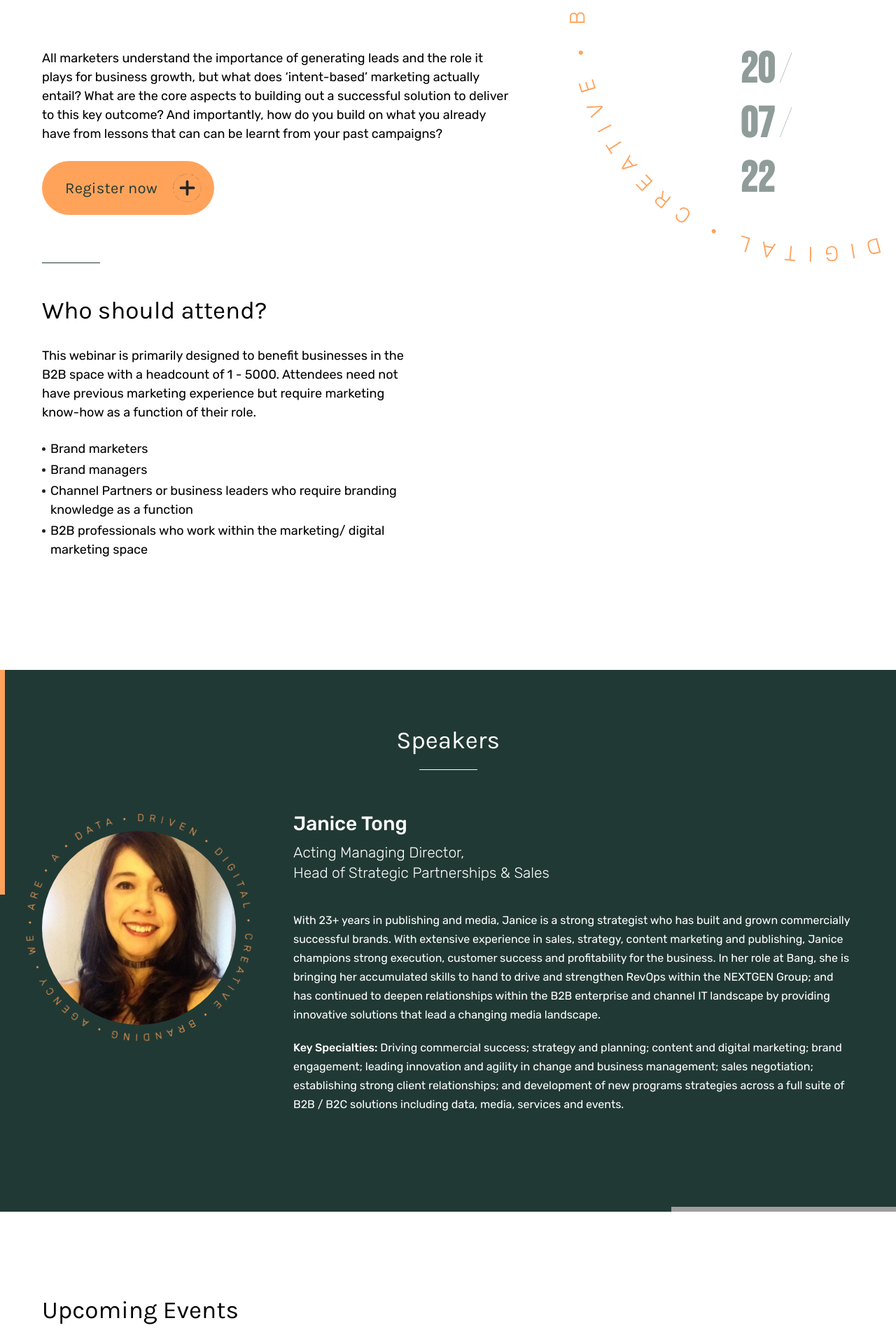
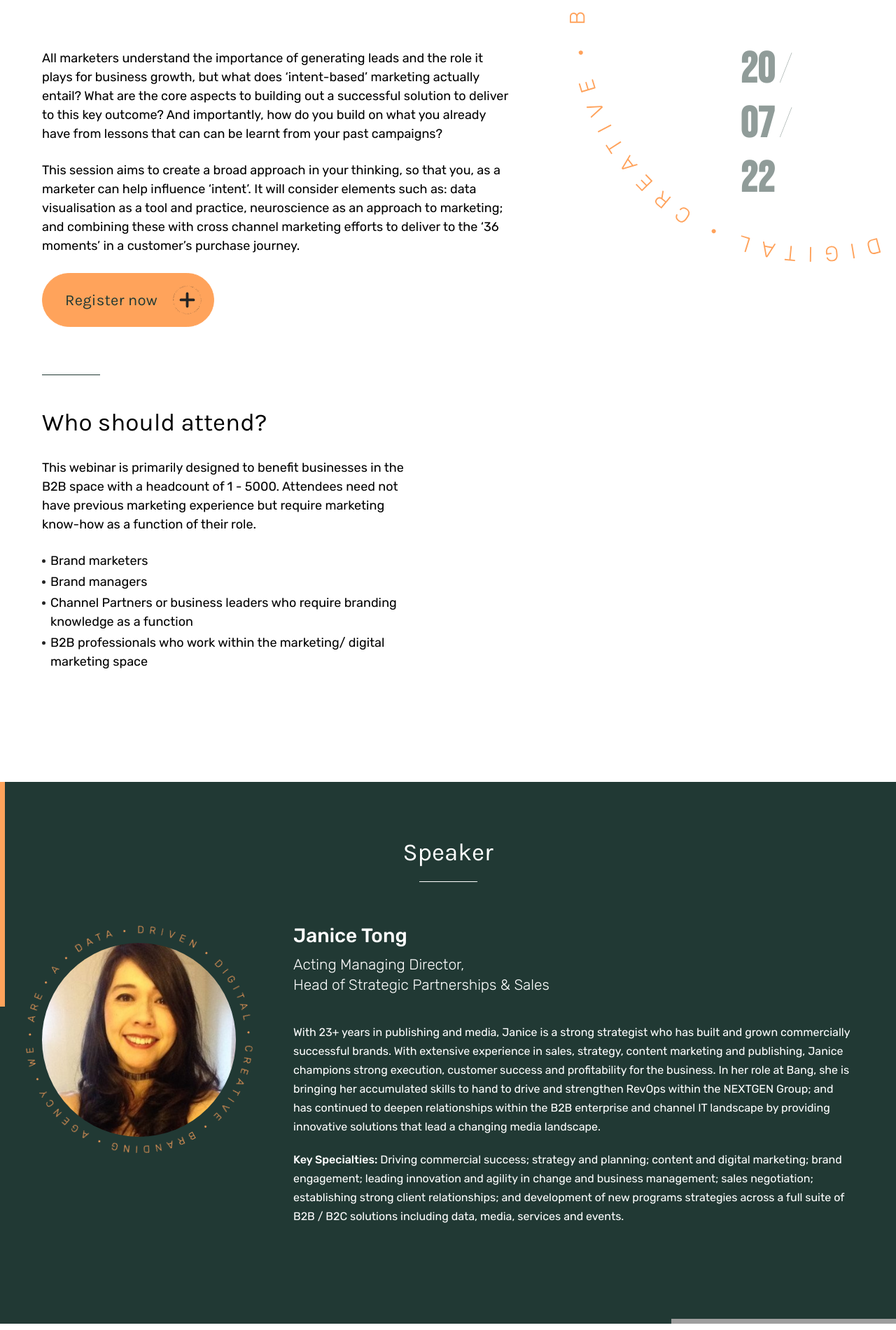
Before and after one commit to BangAU/lunch---learnlp, a PHP site: page / in a window 1280 px wide. Shown: the part 1016-2916 px from the top of the page at 70% size. Run offline with PHP 8.4, Linux system fonts and the light colour scheme; grey boxes are pictures that could not be loaded.

Commit message:
feedback changes

```diff
--- a/index.php
+++ b/index.php
@@ -297,6 +297,9 @@
                         <p data-aos="fade-in" data-aos-easing="linear" data-aos-delay="500" data-aos-duration="500">
                         All marketers understand the importance of generating leads and the role it plays for business growth, but what does ‘intent-based’ marketing actually entail? What are the core aspects to building out a successful solution to deliver to this key outcome? And importantly, how do you build on what you already have from lessons that can can be learnt from your past campaigns?
                         </p>
+                        <p data-aos="fade-in" data-aos-easing="linear" data-aos-delay="1000" data-aos-duration="500">
+                        This session aims to create a broad approach in your thinking, so that you, as a marketer can help influence ‘intent’. It will consider elements such as: data visualisation as a tool and practice, neuroscience as an approach to marketing; and combining these with cross channel marketing efforts to deliver to the ‘36 moments’ in a customer’s purchase journey.
+                        </p>
                         <!-- <div class="eventregister-details-list">
                             <p data-aos="fade-in" data-aos-easing="linear" data-aos-delay="1000"
                                 data-aos-duration="1000">Key areas of discussion will include</p>
@@ -383,7 +386,7 @@
             <div class="speakers">
                 <div class="title">
                     <div class="layout-container">
-                        <h3>Speakers</h3>
+                        <h3>Speaker</h3>
                         <div class="title-divider"></div>
                     </div>
                 </div>
@@ -556,7 +559,7 @@ including data, media, services and events.
                                     </td>
                                     <td>
                                         <p>
-                                            <small>Tips and Tricks: <br></small>The High Return
+                                            <small>Tips and Tricks: <br></small>The High Value of DM Packs
                                             <span class="font-weight-light">with Dylan Koh, Creative Director</span>
                                         </p>
                                     </td>
@@ -732,7 +735,7 @@ including data, media, services and events.
                                 <div class="location" data-aos="fade-in" data-aos-easing="linear" data-aos-delay="900"
                                     data-aos-duration="900">
                                     <h2><span class="font-weight-light">The Value of</span></h2>
-                                    <h2>Intent Based Marketing</h2>
+                                    <h2>Intent-Based Marketing</h2>
                                 </div>
                                 <div class="time" data-aos="fade-in" data-aos-easing="linear" data-aos-delay="1200"
                                     data-aos-duration="1200">
```
